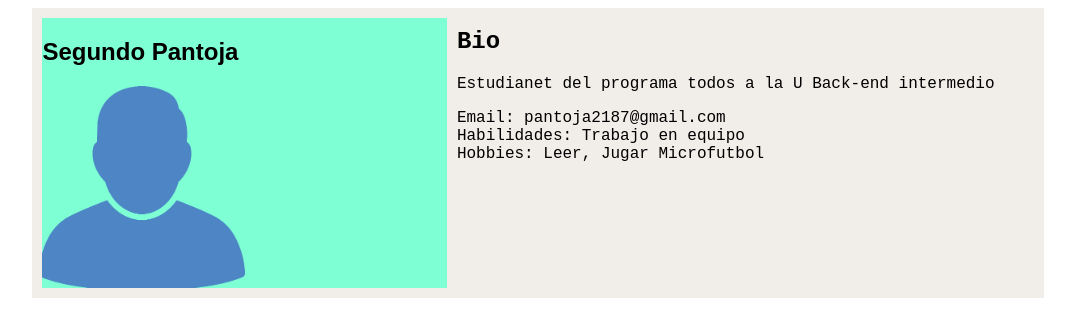
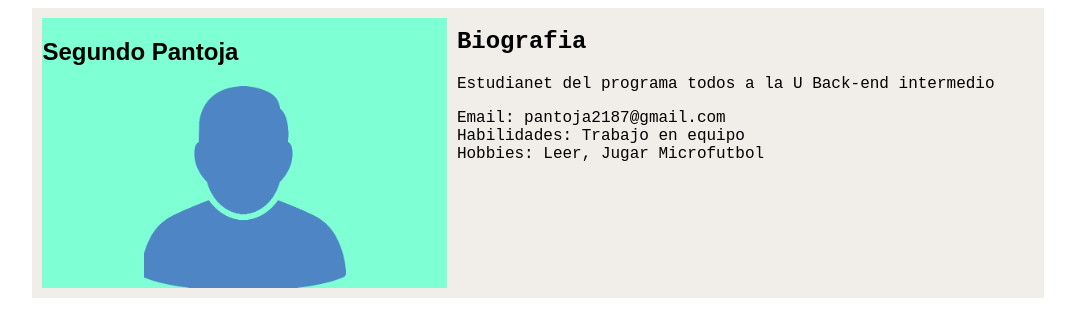
Before and after one commit to logan6230/biografia, a plain HTML site: page index.html in a window 1280 px wide. Shown: the whole page, without its empty margins (102-1177 px from the left). Drawn offline with Linux system fonts and the light colour scheme.

Commit message:
Centrarndo imagen

```diff
--- a/estilos.css
+++ b/estilos.css
@@ -7,12 +7,10 @@
 
 .img {
    display: flex;
-   align-items: center;
-   align-content: center;
+   justify-content: center;
 }
 
 img {
-
     width: 50%;
 }
 
--- a/index.html
+++ b/index.html
@@ -23,13 +23,14 @@
             </div>
         </section>
         <section class="derecha">
-            <h1>Bio</h1>
+            <h1>Biografia</h1>
             <p>Estudianet del programa todos a la U Back-end intermedio</p>
             <div>Email: pantoja2187@gmail.com</div>
             <div>Habilidades: Trabajo en equipo</div>
             <div>Hobbies: Leer, Jugar Microfutbol</div>
         </section>
     </div>
+
 </body>
 
 </html>
```
